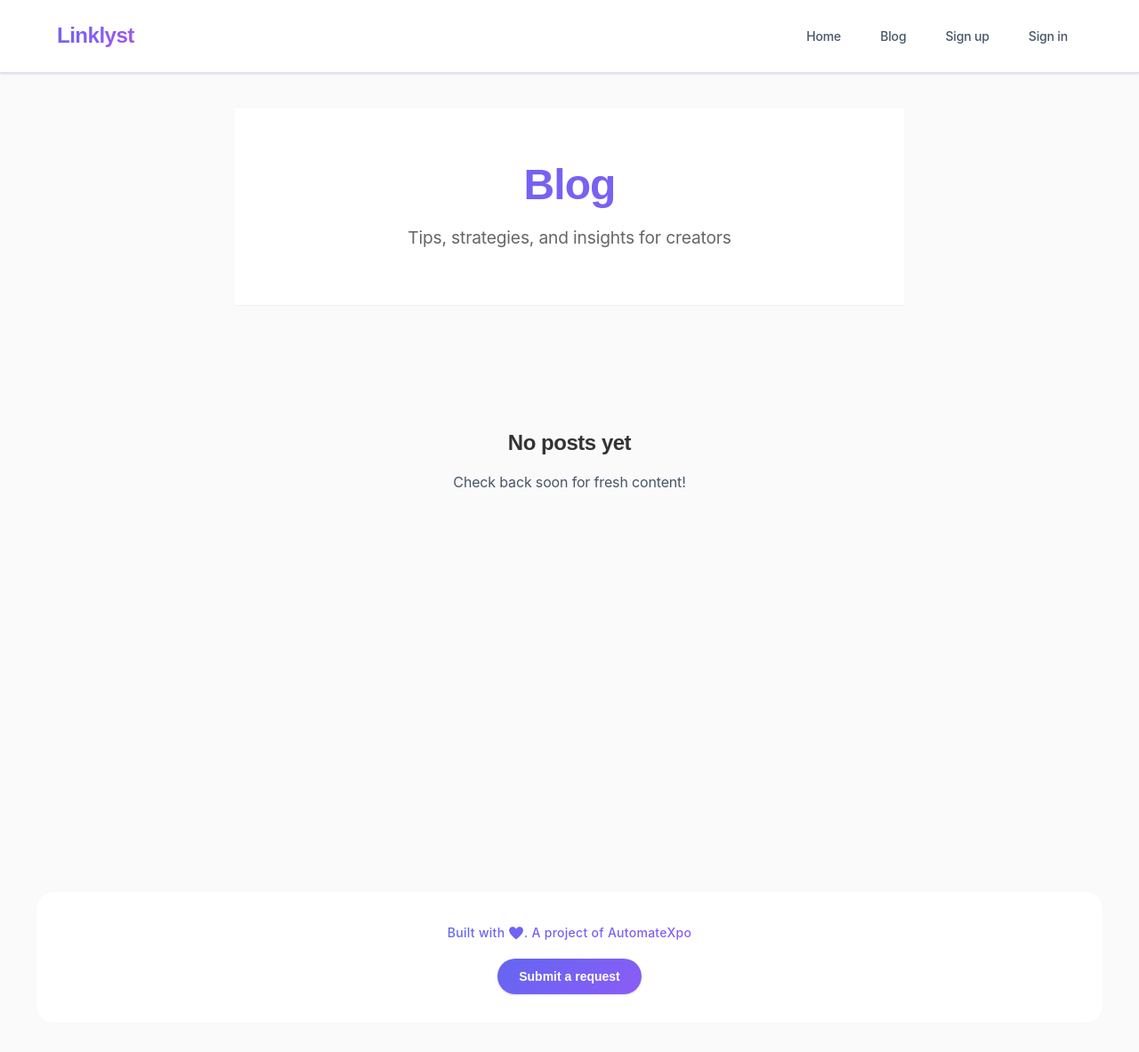
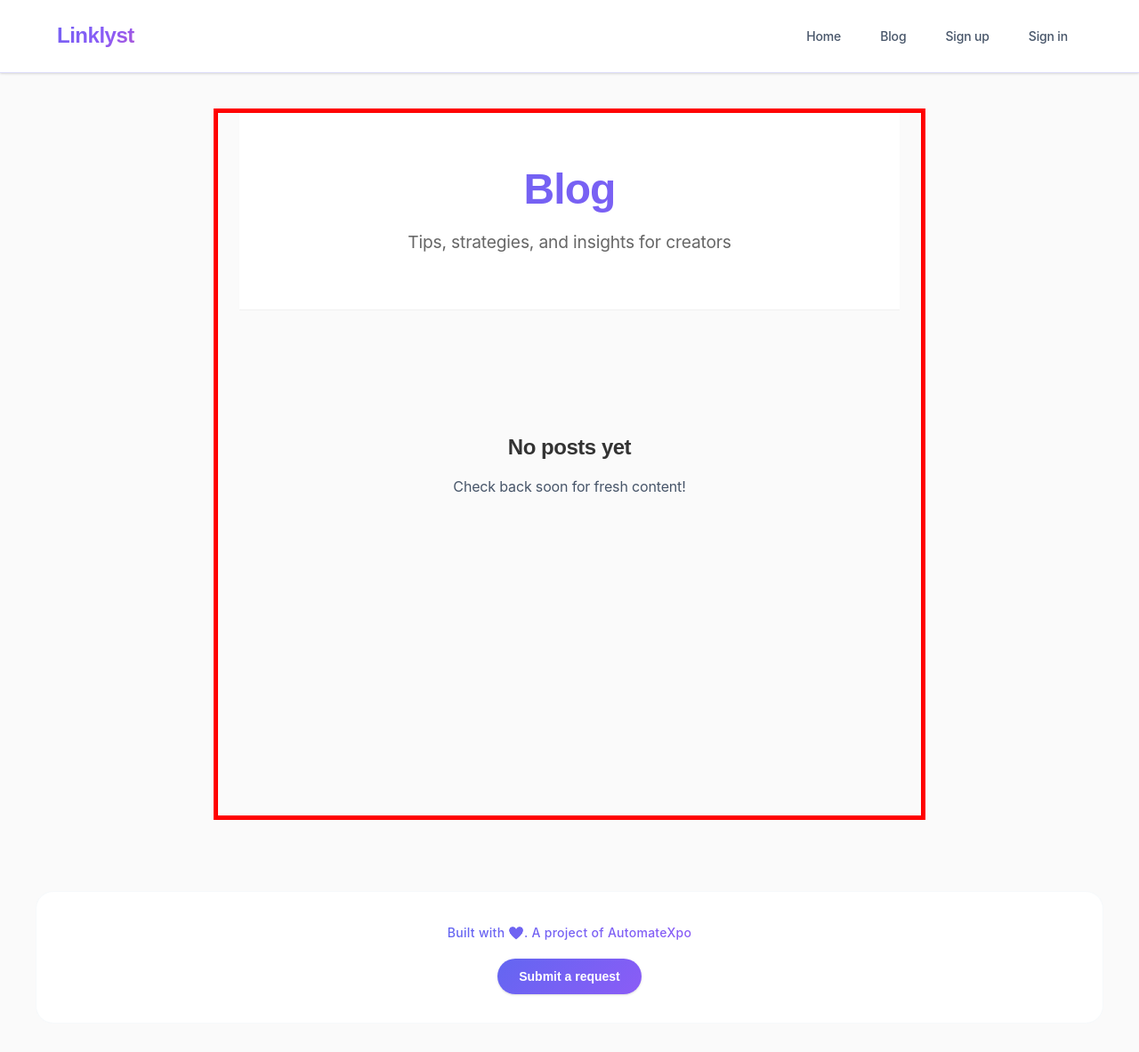
Before and after one commit to automatexpos/linklyst, a Flask app: page /blog in a window 1280 px wide. Shown: the whole page at 89% size. Run offline with Flask 3, Linux system fonts and the light colour scheme; data that the repository does not hold is empty; parts of the project's set-up code (start-up, migrations or seed data) failed here and were passed over.

Commit message:
Aggressive blog styling fixes for Vercel - Force body/html background with multiple methods - Add JavaScript override for styling - Add cache-busting for CSS file - Use inline styles as fallback - Add debug red border to test CSS loading

```diff
--- a/static/blog.css
+++ b/static/blog.css
@@ -1,4 +1,19 @@
 /* Modern, Minimal Blog Design - Force override all styles */
+/* DEBUG: This CSS should load - if you see a red border, CSS is working */
+.blog-container {
+    border: 5px solid red !important;
+}
+
+/* Force body and html styling with highest specificity */
+html, body {
+    background: #fafafa !important;
+    background-image: none !important;
+}
+
+html body {
+    background: #fafafa !important;
+    background-image: none !important;
+}
 
 /* Override body background specifically when blog container exists */
 html:has(.blog-container) body,
--- a/templates/base.html
+++ b/templates/base.html
@@ -54,7 +54,7 @@
     </div>
   </nav>
 
-  <main class="container animate-fade-in">
+  <main class="container animate-fade-in" {% if request.endpoint and 'blog' in request.endpoint %}style="background: #fafafa !important; background-image: none !important;"{% endif %}>
     {% with messages = get_flashed_messages(with_categories=true) %}
       {% if messages %}
         <div class="flash-area stagger-animation">
--- a/templates/blog/index.html
+++ b/templates/blog/index.html
@@ -7,12 +7,27 @@
 {% block canonical %}{{ request.url_root }}blog{% endblock %}
 
 {% block head %}
-<link rel="stylesheet" href="{{ url_for('static', filename='blog.css') }}" />
+<link rel="stylesheet" href="{{ url_for('static', filename='blog.css') }}?v={{ range(1, 10000) | random }}" />
+<script>
+// Force blog styling on page load
+document.addEventListener('DOMContentLoaded', function() {
+    // Force body background override
+    document.body.style.setProperty('background', '#fafafa', 'important');
+    document.body.style.setProperty('background-image', 'none', 'important');
+    document.body.style.setProperty('font-family', '-apple-system, BlinkMacSystemFont, "Segoe UI", "Roboto", sans-serif', 'important');
+
+    // Also force on documentElement (html)
+    document.documentElement.style.setProperty('background', '#fafafa', 'important');
+    document.documentElement.style.setProperty('background-image', 'none', 'important');
+
+    console.log('Blog styling forced via JavaScript');
+});
+</script>
 {% endblock %}
 
 {% block content %}
-<div class="blog-page-wrapper">
-<div class="blog-container">
+<div class="blog-page-wrapper" style="background: #fafafa !important; background-image: none !important; min-height: 100vh !important;">
+<div class="blog-container" style="background: #fafafa !important; max-width: 800px !important; margin: 0 auto !important; padding: 0 24px !important; font-family: -apple-system, BlinkMacSystemFont, 'Segoe UI', 'Roboto', sans-serif !important; line-height: 1.6 !important; color: #1a1a1a !important;">
     <!-- Header -->
     <header class="blog-header">
         <h1 class="blog-title">Blog</h1>
```
Also changed, not shown: templates/blog/post.html (+17 -2 lines).
